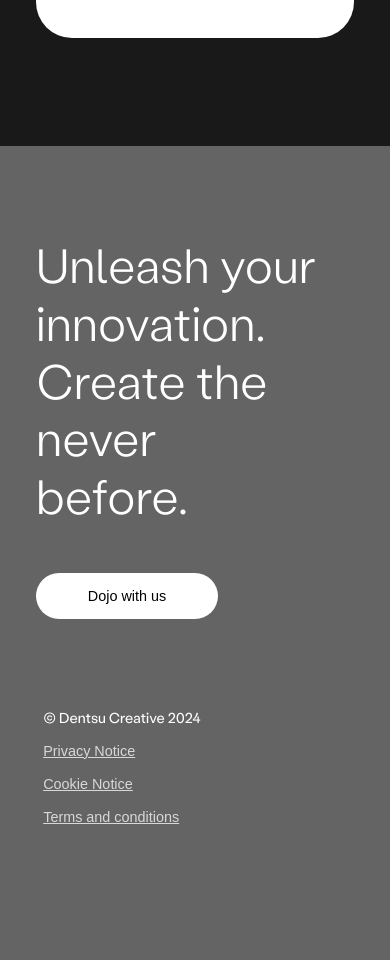
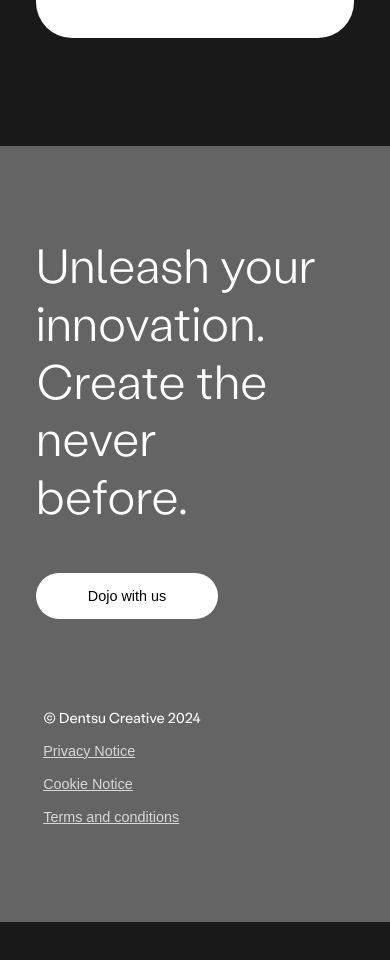
Before and after one commit to MarekDentsu/Dojo, a React (Vite) app: page / in a window 390 px wide. Shown: the part 3889-4849 px from the top of the page. After the commit the page ends 4811 px from the top, so only its background shows below. Built offline with nearby package versions, Linux system fonts and the light colour scheme; a web font is replaced by a local one.

Commit message:
typography fix

```diff
--- a/src/scss/_footer.scss
+++ b/src/scss/_footer.scss
@@ -55,7 +55,7 @@
 
     @media only screen and (max-width: 720px){
         margin: 0 -2em;
-        padding: 0em 2em 10em 2em;
+        padding: 0em 2em 4em 2em;
         height: auto;
 
         .bottom-links{
```
